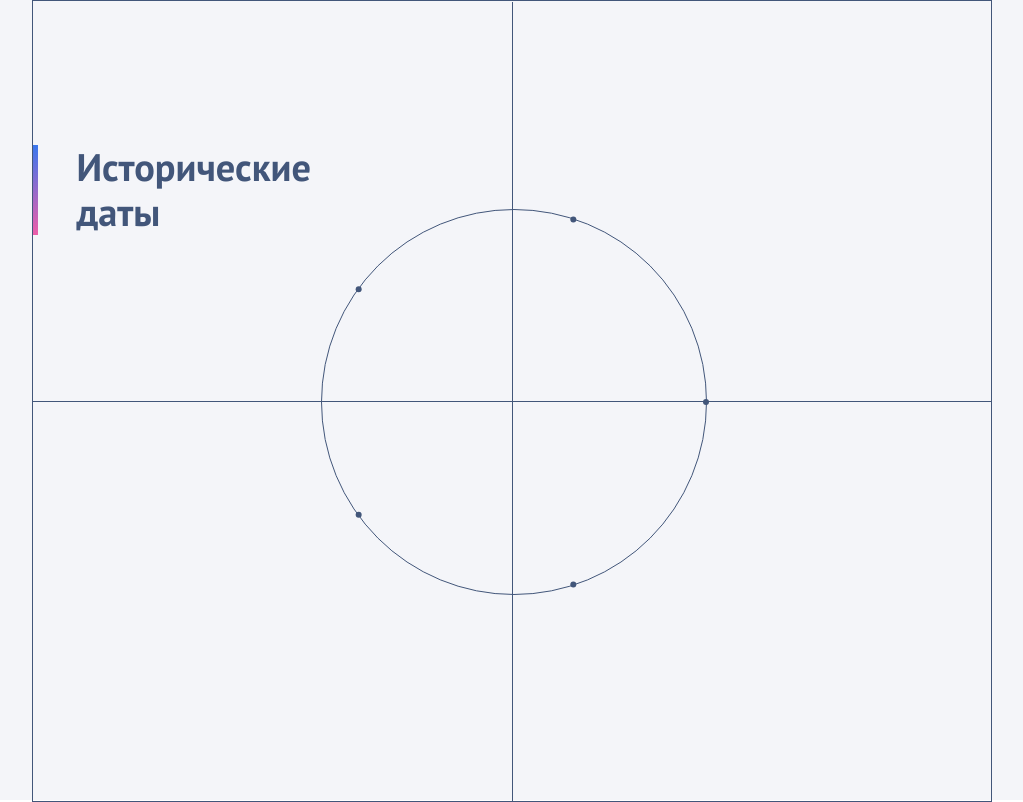
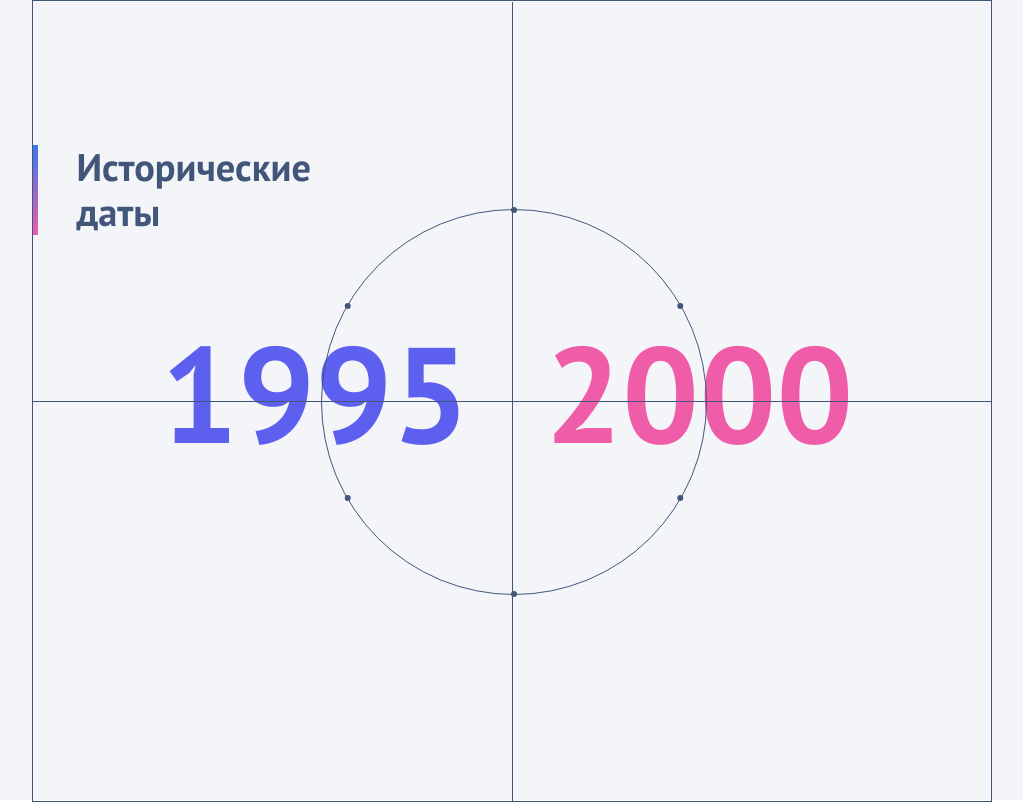
Before and after one commit to TechZaurus/HistoricalDates, a React app: page / in a window 1280 px wide. Shown: the whole page, without its empty margins (160-1183 px from the left). Built offline with nearby package versions, Linux system fonts and the light colour scheme.

Commit message:
006: Feature Historical Dates: Added year texts

```diff
--- a/src/blocks/HistoricalDates/HistoricalDates.tsx
+++ b/src/blocks/HistoricalDates/HistoricalDates.tsx
@@ -40,6 +40,20 @@ const HistoricalDates = () => {
             left: `calc(50% - ${CIRCLE_SIZE_IN_REM / 2}rem)`
           }}
         />
+        <Text type={TextType.AccentPrimary} style={{
+            position: "absolute",
+            top: `calc(50% - 6rem)`,
+            left: `calc(50% - ${CIRCLE_SIZE_IN_REM / 2}rem - 10rem)`
+        }}>
+            1995
+        </Text>
+        <Text type={TextType.AccentSecondary} style={{
+            position: "absolute",
+            top: `calc(50% - 6rem)`,
+            left: `calc(50% + ${CIRCLE_SIZE_IN_REM / 2}rem - 10rem)`
+        }}>
+            2000
+        </Text>
       </Container>
     </div>
   );
--- a/src/components/CircleSelector/CircleSelector.module.scss
+++ b/src/components/CircleSelector/CircleSelector.module.scss
@@ -6,6 +6,7 @@
     border-radius: 50%;
     width: 100%;
     height: 100%;
+    z-index: 2;
 }
 
 .circle__Selector__Item {
--- a/src/components/CircleSelector/CircleSelector.tsx
+++ b/src/components/CircleSelector/CircleSelector.tsx
@@ -14,7 +14,7 @@ export interface CircleItem {
 
 const CircleSelector: React.FC<Props> = ({ style }) => {
 
-  const generatedStyles = useGenerateCircleItems(5);
+  const generatedStyles = useGenerateCircleItems(6);
 
   return (
     <div style={style} className={circle}>
--- a/src/components/CircleSelector/hooks/useGenerateCircleItems.ts
+++ b/src/components/CircleSelector/hooks/useGenerateCircleItems.ts
@@ -12,10 +12,10 @@ const useGenerateCircleItems = (size: number) => {
     for (let i = 0; i < size; ++i) {
       let props: React.CSSProperties = { position: "absolute" };
       if (i === 0 && size % 2 === 0) {
-        props["transform"] = `translate(${CIRCLE_SIZE_IN_REM / 2}rem)`;
+        props["transform"] = `translate(0, ${CIRCLE_SIZE_IN_REM / 2}rem)`;
       } else {
         props["transform"] =
-          `rotate(${initialSegmentDeg}deg) translate(${CIRCLE_SIZE_IN_REM / 2}rem) rotate(-${initialSegmentDeg}deg)`;
+          `rotate(${initialSegmentDeg}deg) translate(0, ${CIRCLE_SIZE_IN_REM / 2}rem) rotate(-${initialSegmentDeg}deg)`;
         initialSegmentDeg += segmentDeg;
       }
       itemStyles.push({ id: String(i), props });
--- a/src/components/Text/Text.module.scss
+++ b/src/components/Text/Text.module.scss
@@ -8,3 +8,18 @@
     max-width: 200px;
     line-height: 3.5vw;
 }
+
+
+.primaryAccentText, .secondaryAccentText {
+    @include common-text();
+    font-size: 8.5rem;
+    font-weight: 700;
+}
+
+.primaryAccentText {
+    color: $secondary-color;
+}
+
+.secondaryAccentText {
+    color: $accent-color-secondary;
+}
--- a/src/components/Text/Text.tsx
+++ b/src/components/Text/Text.tsx
@@ -1,5 +1,5 @@
 import { PropsWithChildren } from "react"
-import {titleText} from "./Text.module.scss";
+import {titleText, primaryAccentText, secondaryAccentText} from "./Text.module.scss";
 import classNames from "classnames";
 
 export enum TextType {
@@ -19,6 +19,8 @@ interface Props extends PropsWithChildren {
 const Text : React.FC<Props> = ({children, style, type}) => {
     const classNameObject: any = {};
     classNameObject[titleText] = TextType.Title === type;
+    classNameObject[primaryAccentText] = TextType.AccentPrimary === type;
+    classNameObject[secondaryAccentText] = TextType.AccentSecondary === type;
 
     return <div className={classNames(classNameObject)} style={style}>{children}</div>
 }
```
